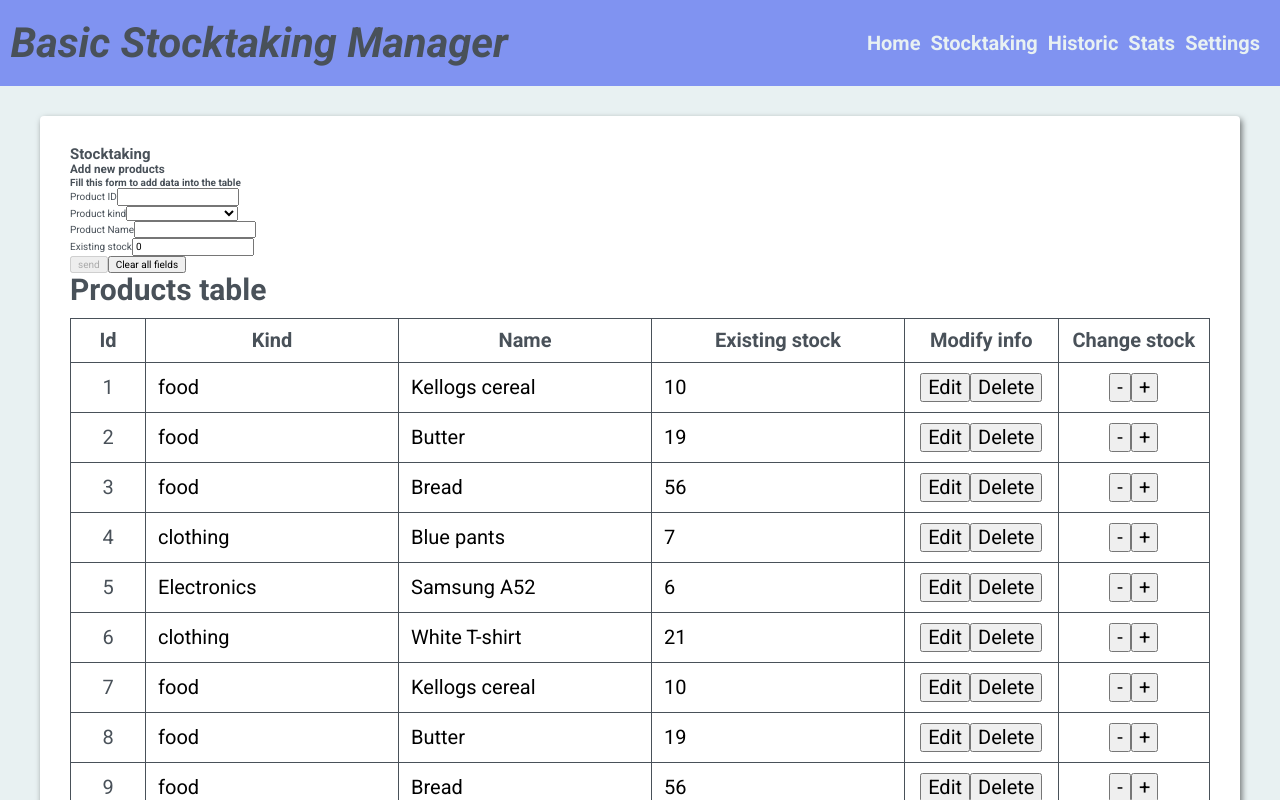
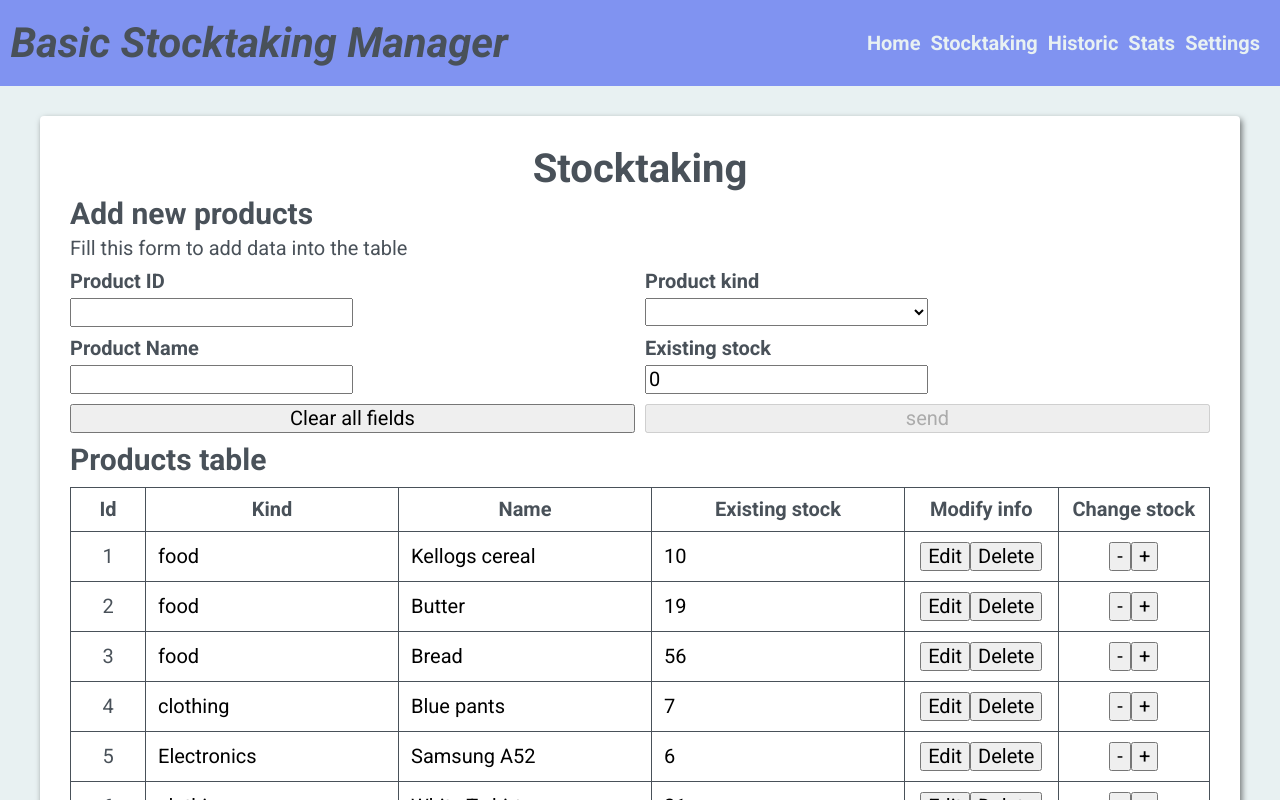
Before and after one commit to imEag/basicStocktakingManager, an Angular app: page /stocktaking in a window 1280 px wide. Shown: the top 800 px of the page. Built offline with nearby package versions, Linux system fonts and the light colour scheme.

Commit message:
form css is done

```diff
--- a/src/app/table-form/table-form.component.css
+++ b/src/app/table-form/table-form.component.css
@@ -0,0 +1,41 @@
+.form--title {
+    font-size: var(--big-font);
+    font-weight: var(--bold-weight);
+    margin: .5rem 0;
+}
+
+.form--subtitle {
+    font-size: var(--regular-font);
+    font-weight: var(--regular-weight);
+    margin: .2rem 0;
+}
+
+.table_form {
+    margin: 1rem 0;
+    display: grid;
+    grid-template-columns: repeat(2, 1fr);
+    gap: 1rem;
+    font-size: var(--regular-font);
+
+}
+
+.table_form__field_container {
+    display: flex;
+    flex-direction: column;
+    justify-content: flex-start;
+    align-items: flex-start;
+    gap: .5rem;
+}
+
+.table_form__field_container input, select {
+    width: 50%;
+}
+
+.table_form__field_container label {
+    font-weight: var(--bold-weight);
+}
+
+.table_form--warning {
+    color: red;
+    font-size: var(--small-font);
+}
--- a/src/app/table-form/table-form.component.html
+++ b/src/app/table-form/table-form.component.html
@@ -1,9 +1,8 @@
-<h3>Add new products</h3>
-<h4>Fill this form to add data into the table</h4>
-
+<h3 class="form--title">Add new products</h3>
+<h4 class="form--subtitle">Fill this form to add data into the table</h4>
 <form action="" class="table_form" #TableForm="ngForm" (ngSubmit)="onSubmit(TableForm)">
 
-    <div class="table_form--field_container">
+    <div class="table_form__field_container">
         <label for="id">Product ID</label>
         <!-- ngModel = product.id modifies the id value of product -->
         <input type="number" name="id" #input_id="ngModel" [(ngModel)]="product.id" required>
@@ -13,7 +12,7 @@
         </span>
     </div>
 
-    <div class="table_form--field_container">
+    <div class="table_form__field_container">
         <label for="kind">Product kind</label>
         <select name="kind" id="select_kind" #input_kind="ngModel" [(ngModel)]="product.kind" required>
             <option *ngFor="let kind of product_kinds" value="{{kind}}">{{kind}}</option>
@@ -23,7 +22,7 @@
         </span>
     </div>
 
-    <div class="table_form--field_container">
+    <div class="table_form__field_container">
         <label for="name">Product Name</label>
         <input type="text" name="name" #input_name="ngModel" [(ngModel)]="product.name" required>
         <span class="table_form--warning" *ngIf="input_name.touched && !input_name.valid">
@@ -31,7 +30,7 @@
         </span>
     </div>
 
-    <div class="table_form--field_container">
+    <div class="table_form__field_container">
         <label for="stock">Existing stock</label>
         <input type="number" name="stock" #input_stock="ngModel" [(ngModel)]="product.stock" required>
         <span class="table_form--warning" *ngIf="input_stock.touched && !input_stock.valid">
@@ -39,9 +38,10 @@
         </span>
     </div>
 
+    <!-- Clears all fields when clicked -->
+    <button class="table_form--clear" (click)="formReset(TableForm)">Clear all fields</button>
+
     <!-- If any of the fields is not valid, the user will not ble able to submit the form -->
     <input type="submit" value="send" [disabled]="!TableForm.form.valid">
 
-    <!-- Clears all fields when clicked -->
-    <button class="table_form--clear" (click)="formReset(TableForm)">Clear all fields</button>
 </form>
--- a/src/app/table/table.component.css
+++ b/src/app/table/table.component.css
@@ -5,7 +5,12 @@
     margin: 3rem auto;
 }
 
-.title {
+.main_title {
+    font-size: var(--bigger-font);
+    text-align: center;
+}
+
+.table--title {
     text-align: left;
     font-size: var(--big-font);
     font-weight: var(--bold-weight);
--- a/src/app/table/table.component.html
+++ b/src/app/table/table.component.html
@@ -1,7 +1,7 @@
 <section class="container table--container box-shadow">
-    <h2>Stocktaking</h2>
+    <h2 class="main_title">Stocktaking</h2>
     <app-table-form></app-table-form>
-    <h3 class="title">{{title}}</h3>
+    <h3 class="table--title">{{title}}</h3>
     <table>
         <!-- Header row -->
         <tr>
```
